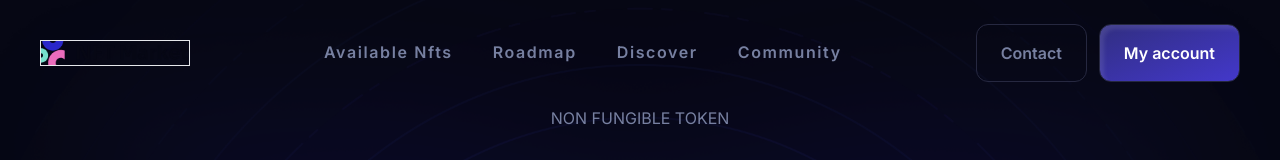
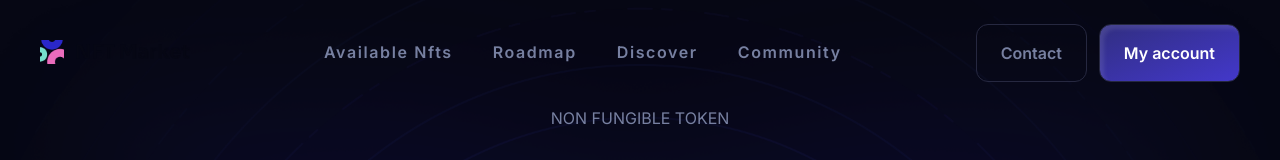
Before and after one commit to Bukasuji/nft_marketplace, a Next.js app: page / in a window 1280 px wide. Shown: the top 160 px of the page. Built offline with nearby package versions, Linux system fonts and the light colour scheme.

Commit message:
added home link

```diff
--- a/app/components/Navbar.tsx
+++ b/app/components/Navbar.tsx
@@ -14,14 +14,16 @@ export default function Navbar() {
 
   return (
     <nav className='flex justify-between px-10 py-6'>
-      <div className='py-4'>
+      <div className='py-4 cursor-pointer'>
+        <Link href="/">
           <Image
             src="/images/logo.png"
-          className='border'
+            className=''
             width={150}
             height={60}
             alt="logo"
           />
+        </Link>
       </div>
 
       {/* Navigation Links for Tablets and Desktops */}
@@ -70,7 +72,7 @@ export default function Navbar() {
             </div>
             <ul className="pl-8 pt-10">
               <li className='mb-5'>
-                <Link href="/">Auctions</Link>
+                <Link href="/available_nfts">Available Nfts</Link>
               </li>
               <li className='mb-5'>
                 <Link href="/">Roadmap</Link>
```
Lines whose indentation alone changed are shown as unchanged.
